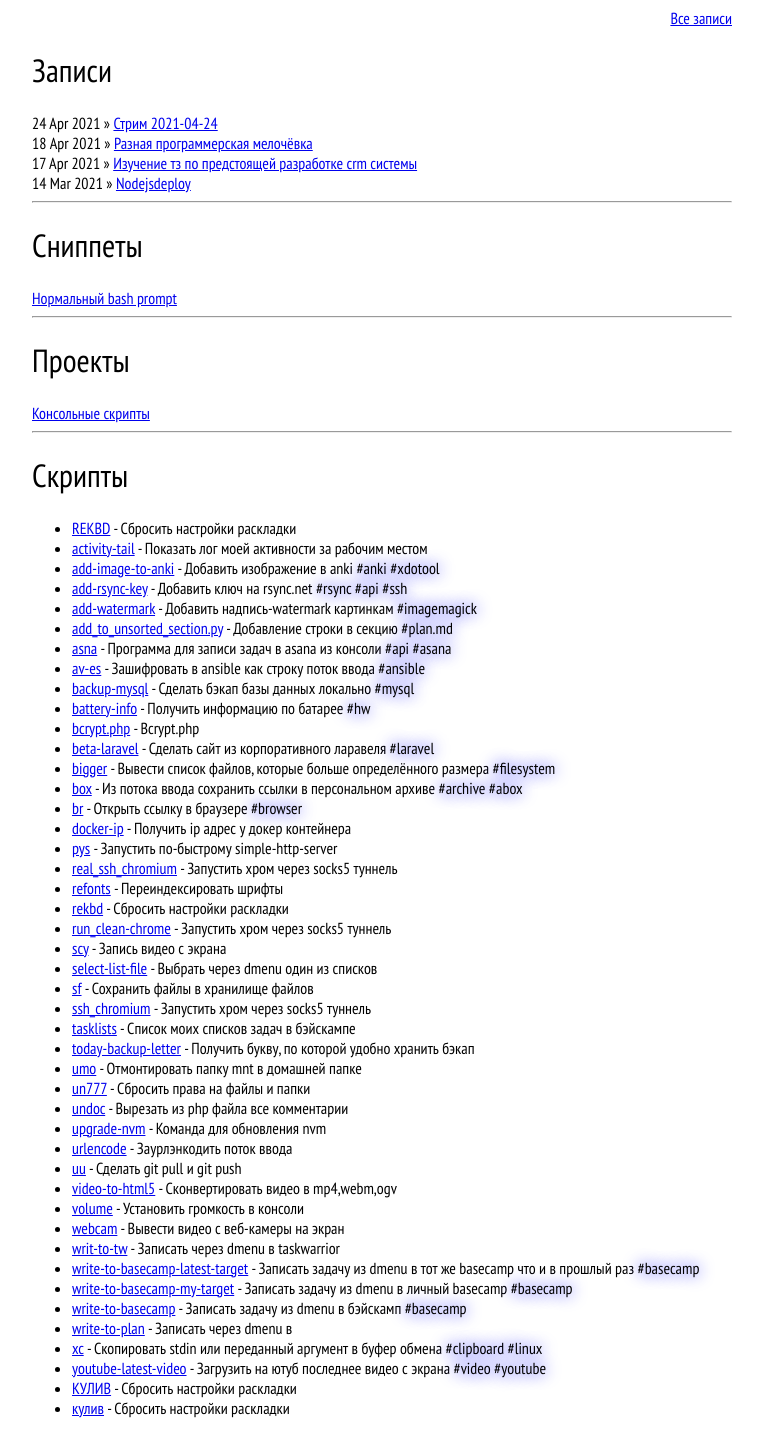
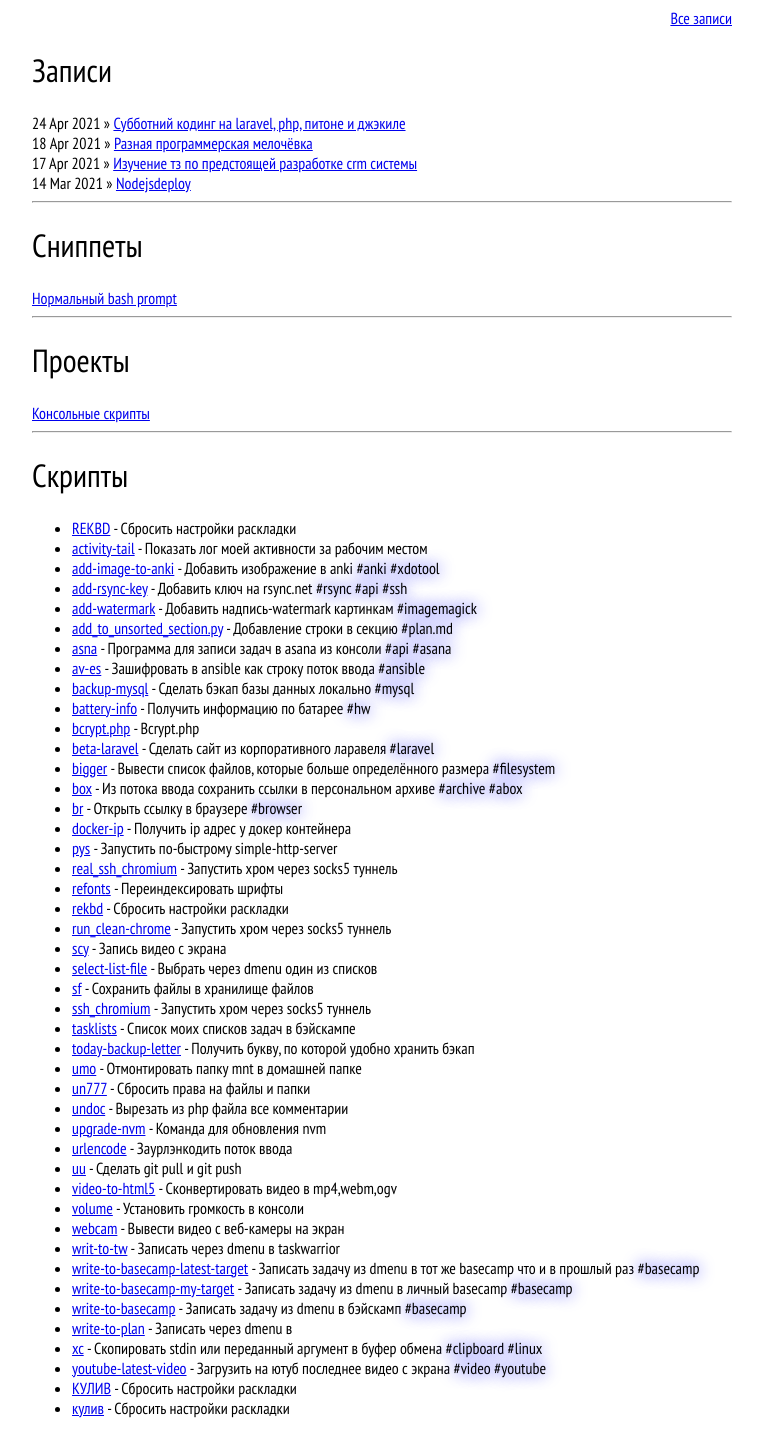
Before and after one commit to Bubujka/bubujka.org, a Jekyll site: the page built from index.html, in a window 1280 px wide. Shown: the whole page, without its empty margins (258-1021 px from the left). Built offline with Jekyll 4.4.1, drawn with Linux system fonts in a browser that asks for light colours.

Commit message:
мелочёвка

```diff
--- a/_config.yml
+++ b/_config.yml
@@ -17,3 +17,4 @@
       type: "prj"
     values:
       layout: "default"
+      comments: true
--- a/_layouts/default.html
+++ b/_layouts/default.html
@@ -16,7 +16,14 @@
     <a href="/">Все записи</a>
   </div>
 
-  {{ content }}
+  <div class="post">
+    {{ content }}
+  </div>
+
+  {% if page.comments %}
+    {% include comments.html %}
+  {% endif %}
+
 </div>
 </body>
 </html>
--- a/_posts/2021-04-24-stream.md
+++ b/_posts/2021-04-24-stream.md
@@ -1,5 +1,5 @@
 ---
-title: Стрим 2021-04-24
+title: Субботний кодинг на laravel, php, питоне и джэкиле
 layout: post
 category: stream
 tags: [ycrm, jekyll, laravel, bubujka.org, bu.bin]
```
